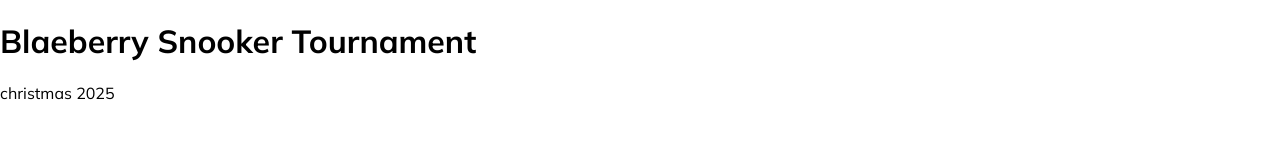
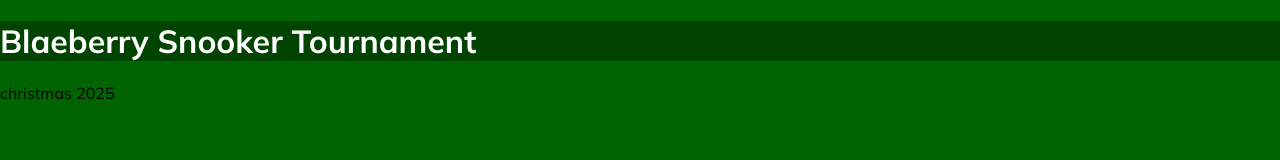
Before and after one commit to BatteryDrain/pool-tournament, a plain HTML site: page index.html in a window 1280 px wide. Drawn offline with Linux system fonts and the light colour scheme; no server answers.

Commit message:
added colors

```diff
--- a/styles.css
+++ b/styles.css
@@ -5,6 +5,12 @@
 body {
     margin: 0;
     font-family: "Mulish", Arial, sans-serif;
+    background-color: darkgreen;
+}
+
+header {
+    color: white;
+    background-color: rgb(1, 67, 1);
 }
 
 table {
```
